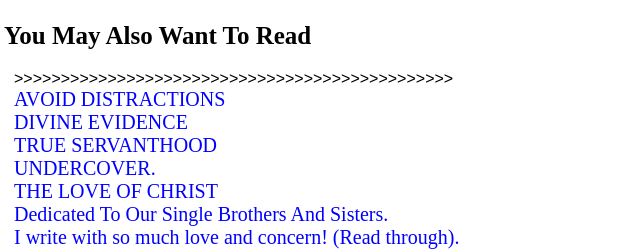
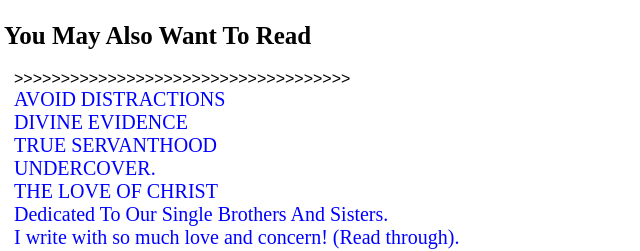
Before and after one commit to Agah-Inalegwu-Samuel/abah-emma-nuel, a plain HTML site: page sermon.html in a window 1280 px wide. Shown: the part 6632-6883 px from the top of the page, 6-646 px from the left. Drawn offline with Linux system fonts and the light colour scheme.

Commit message:
Add files via upload

```diff
--- a/sermon.html
+++ b/sermon.html
@@ -694,7 +694,7 @@
 
                                 <div class="you-may">
                                     <h3>You May Also Want To Read</h3>
-                                    <p>>>>>>>>>>>>>>>>>>>>>>>>>>>>>>>>>>>>>>>>>>>>>>>></p>
+                                    <p>>>>>>>>>>>>>>>>>>>>>>>>>>>>>>>>>>>>></p>
 
                                 </div>
 
```
